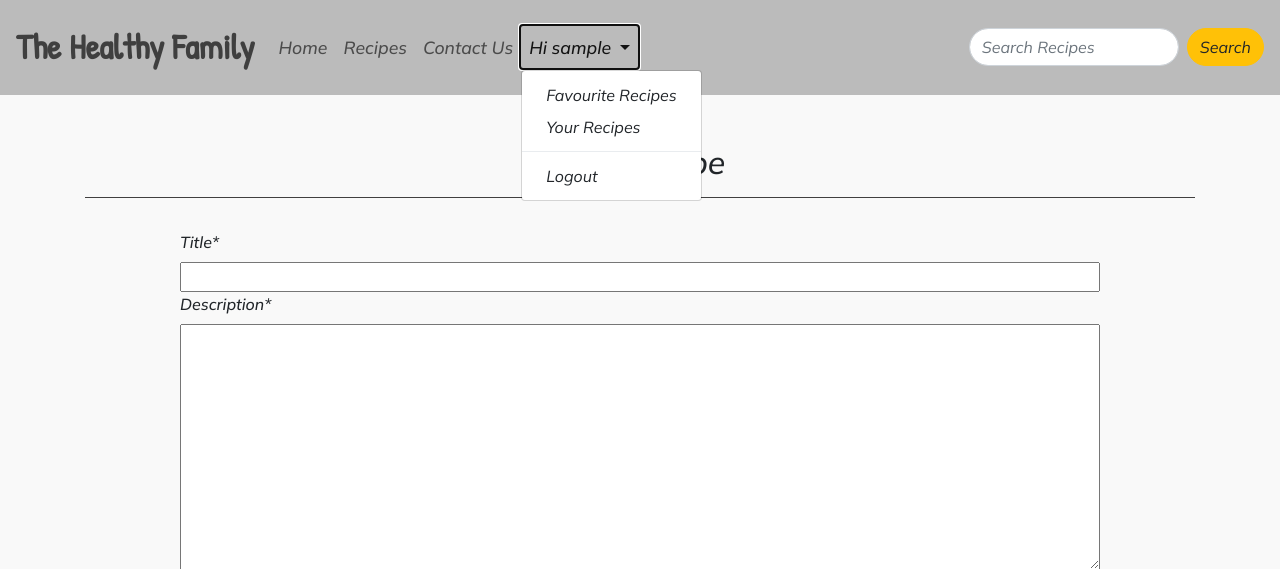
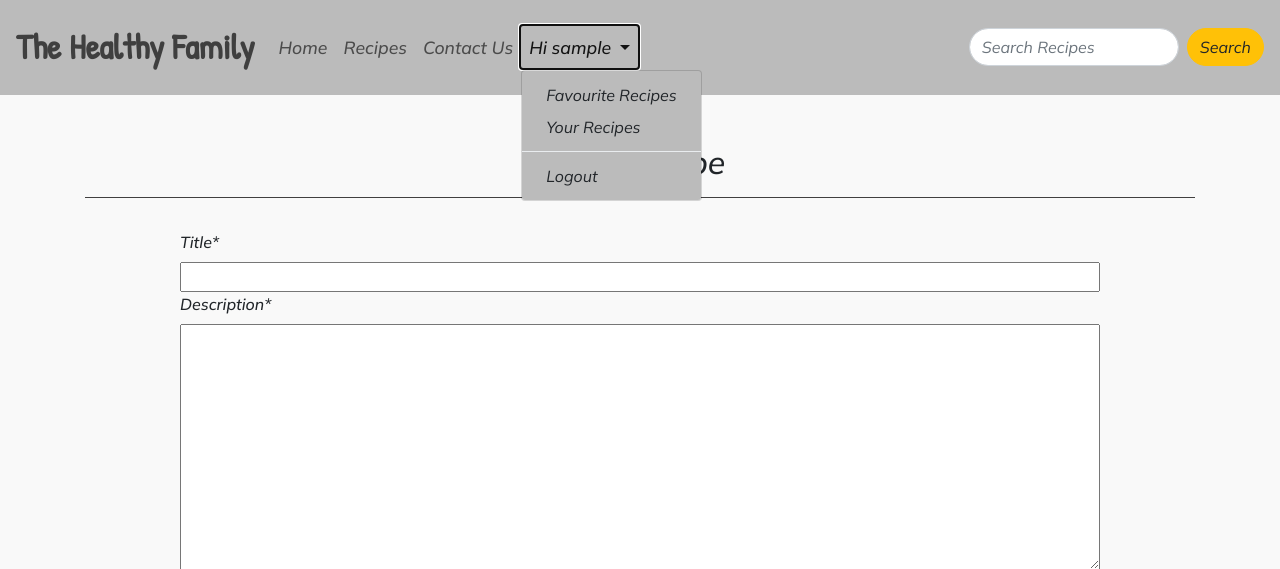
Before and after one commit to Iris-Smok/The-Healthy-Family-PP4, a Django app: page /add_recipe in a window 1280 px wide, after a click that opens the changed part. Shown: the top 569 px of the page. Run offline with Django 3.2, Linux system fonts and the light colour scheme; the visitor is signed in with stand-in values (Sample User, id 1); some libraries are stand-ins or nearby versions.

Commit message:
Add background color and hover color for dropdown menu

```diff
--- a/static/css/style.css
+++ b/static/css/style.css
@@ -39,6 +39,10 @@ body {
     background-color:rgb(255 193 7) !important;
     border-radius: 15px;
     }
+
+.dropdown-menu{
+    background-color: rgb(187 187 187);;
+}
 
 /* HERO IMAGE */
 
```
